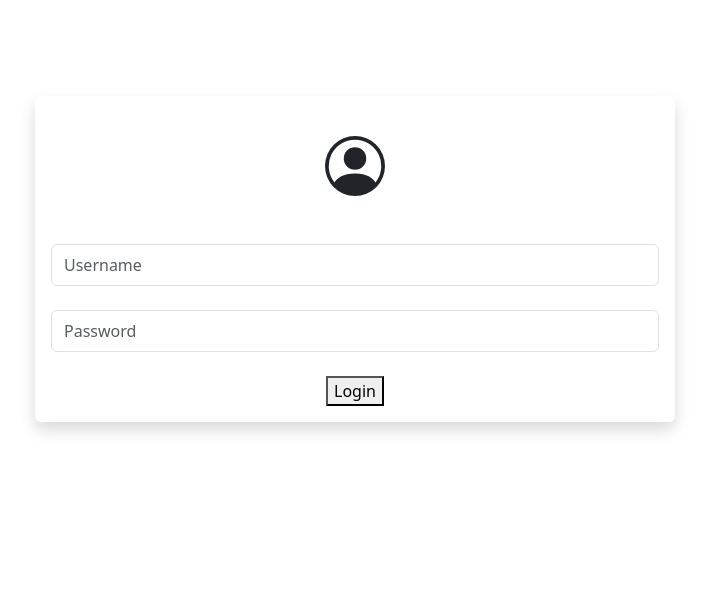
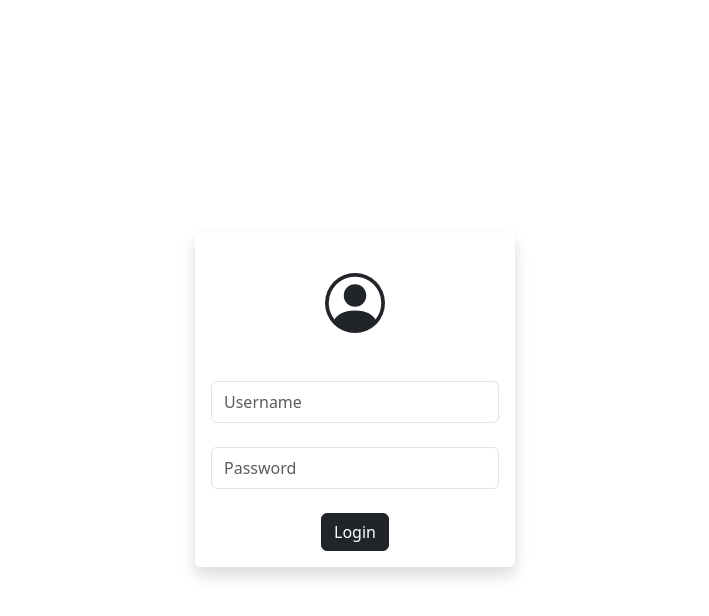
Before and after one commit to Kimpat09/cat, a plain HTML site: page Orphanage/Login.html in a window 1280 px wide. Shown: the whole page, without its empty margins (285-994 px from the left). Drawn offline with nearby package versions, Linux system fonts and the light colour scheme.

Commit message:
Update Login.html

```diff
--- a/Orphanage/Login.html
+++ b/Orphanage/Login.html
@@ -11,8 +11,8 @@
 <body>
 
     <!--Login-->
-    <section>
-      <div class="contaioner mt-5 pt-5 text-center">
+    <section class="vw-100 vh-100 d-flex justify-content-center align-items-center">
+      <div class="contaioner w-50 text-center">
       <div class="raw">
         <div class="col-12 col-sm-8 col-md-6 m-auto">
           <div class="card border-0 shadow">
@@ -25,7 +25,7 @@
                 <input type="text" name="" id="" class="form-control my-4 py-2" placeholder="Username" required/>
                 <input type="password" name="" id="" class="form-control my-4 py-2" placeholder="Password" required/>
                 <div class="text-center mt-3">
-                  <button class="btn-bt-dark">Login</button>
+                  <button class="btn btn-dark">Login</button>
                 </div>
               </form>
             </div>
```
